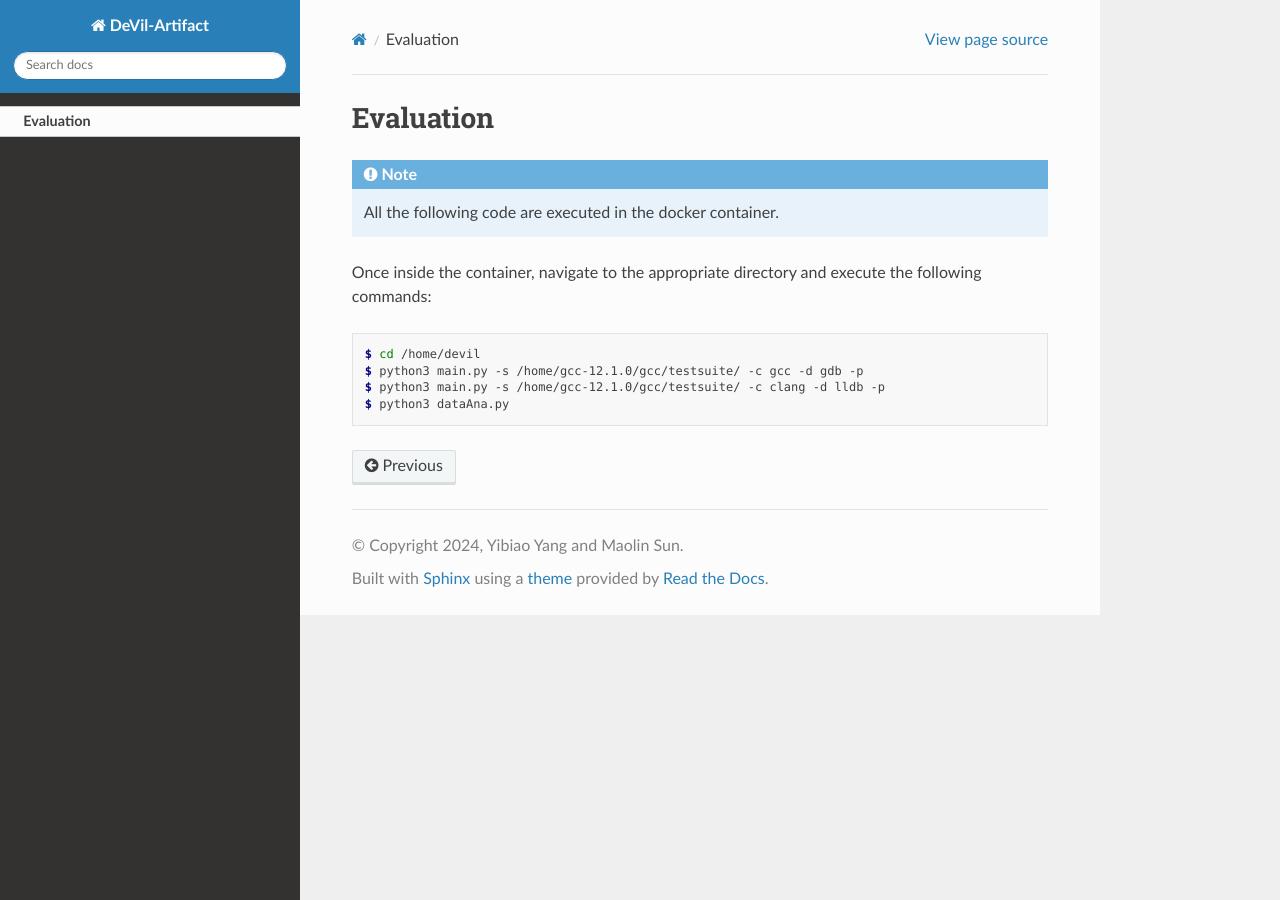
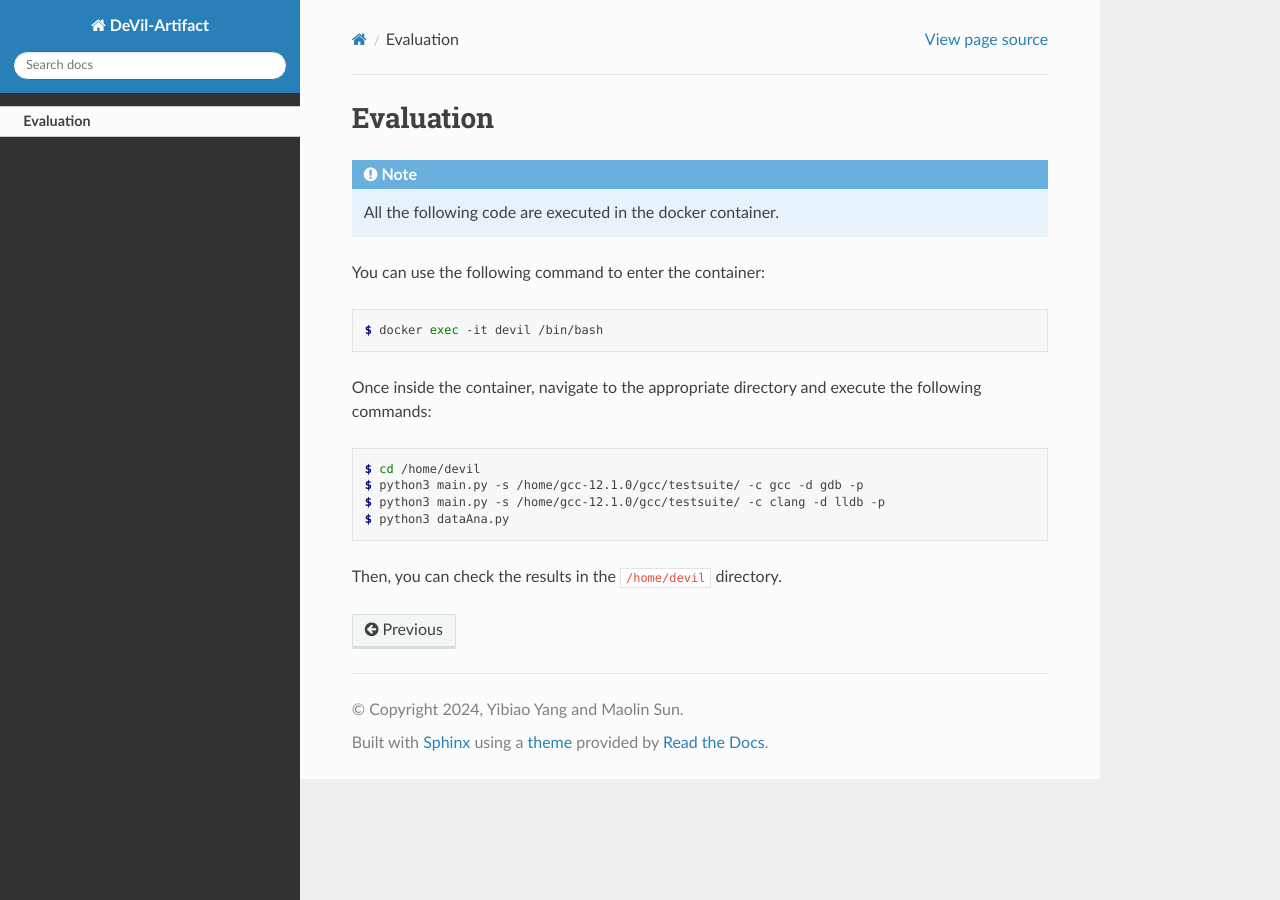
Before and after one commit to merlinsun/Devil-ASPLOS25-Artifact, a Sphinx documentation site: the page built from docs/source/evaluation.rst, in a window 1280 px wide. Built offline with Sphinx 7.4.7 and the Read the Docs theme 3.1.0, drawn with Linux system fonts in a browser that asks for light colours; pages that are not in the unit, such as notebooks, are missing from menus.

Commit message:
Update evaluation.rst

```diff
--- a/docs/source/evaluation.rst
+++ b/docs/source/evaluation.rst
@@ -12,6 +12,11 @@ Evaluation
 
    All the following code are executed in the docker container.
 
+You can use the following command to enter the container:
+
+.. code-block:: console
+
+   $ docker exec -it devil /bin/bash
 
 
 Once inside the container, navigate to the appropriate directory and execute the following commands:
@@ -23,3 +28,6 @@ Once inside the container, navigate to the appropriate directory and execute the
    $ python3 main.py -s /home/gcc-12.1.0/gcc/testsuite/ -c gcc -d gdb -p
    $ python3 main.py -s /home/gcc-12.1.0/gcc/testsuite/ -c clang -d lldb -p
    $ python3 dataAna.py
+
+
+Then, you can check the results in the ``/home/devil`` directory.
```
